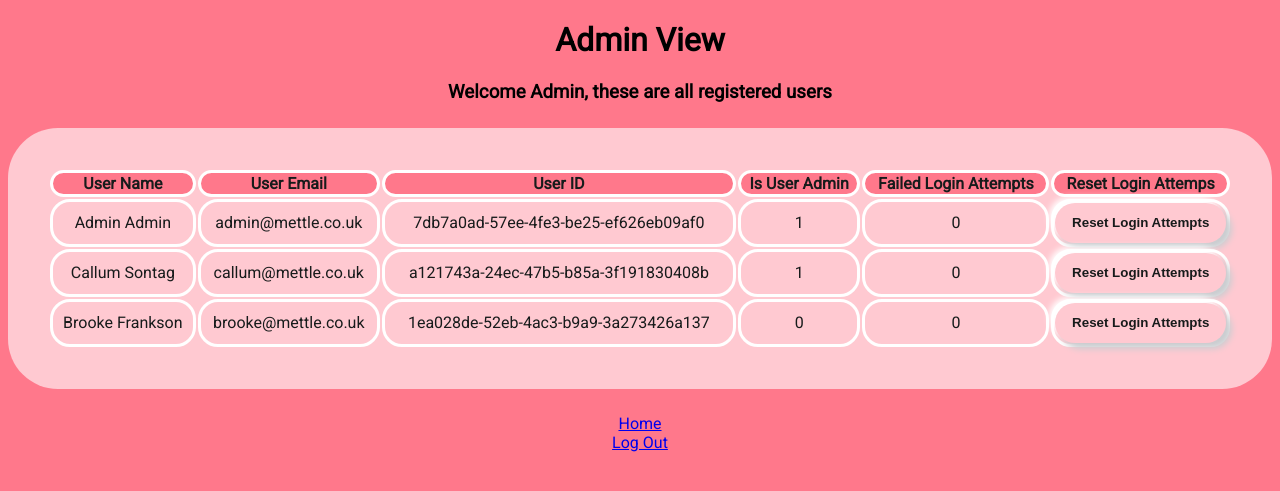
After one commit to callumsontag/assetManagement, a Flask app: page /admin_view/7db7a0ad-57ee-4fe3-be25-ef626eb09af0/ in a window 1280 px wide. The commit adds this page. Shown: the top 491 px of the page. Run offline with Flask 3, Linux system fonts and the light colour scheme; a user stored in the database is signed in; data comes from the database, SQL or seed files in the repository; both versions use the stored data as it was after the commit.

Commit message:
added admin view and validation

```diff
--- a/app.py
+++ b/app.py
@@ -3,9 +3,11 @@ import os
 import random
 from flask import Flask, flash, render_template, redirect, url_for, request
 from flask_login import LoginManager, login_required, current_user, UserMixin, login_user, logout_user
+from sqlalchemy import text
 from werkzeug.security import generate_password_hash, check_password_hash
 from dotenv import load_dotenv
 from flask_sqlalchemy import SQLAlchemy
+import logging
 import uuid
 
 basedir = os.path.abspath(os.path.dirname(__file__))
@@ -22,6 +24,16 @@ login_manager.init_app(app)
 
 db = SQLAlchemy(app)
 
+# Configures logging
+# logging.basicConfig(filename='app.log', level=logging.ERROR,
+#                     format='%(asctime)s - %(levelname)s - %(message)s')
+logger = logging.getLogger('app')
+logger.setLevel(logging.DEBUG)
+formatter = logging.Formatter(
+    '%(asctime)s - %(name)s - %(levelname)s - %(message)s')
+file_handler = logging.FileHandler('.app.log')
+file_handler.setFormatter(formatter)
+logger.addHandler(file_handler)
 
 load_dotenv()
 env_path = Path('.')/'.env'
@@ -43,6 +55,7 @@ class User(UserMixin, db.Model):
     last_name = db.Column(db.String(100))
     password = db.Column(db.String(100), nullable=False)
     is_admin = db.Column(db.Integer, default=0)
+    attempted_logins = db.Column(db.Integer, default=0)
     # assets doesn't direct show on the User table itself but it represents the relationship
     # between the User and Assets Models, and allows the access
     # of the related Asset records associated with a particular user
@@ -64,54 +77,67 @@ def homepage():
 
 @app.route('/register', methods=['GET', 'POST'])
 def register():
-    if request.method == 'POST':
-        email = request.form['email']
-        first_name = request.form['firstName']
-        last_name = request.form['lastName']
-        password = request.form['password']
-        is_admin = False
-        # user_id is randomly assigned a uuid
-        user_id = str(uuid.uuid4())
+    try:
+        if request.method == 'POST':
+            email = request.form['email']
+            first_name = request.form['firstName']
+            last_name = request.form['lastName']
+            password = request.form['password']
+            is_admin = False
+            # user_id is randomly assigned a uuid
+            user_id = str(uuid.uuid4())
 
-        # if this returns a user, then the email already exists in database
-        user = User.query.filter_by(email=email).first()
+            # if this returns a user, then the email already exists in database
+            user = User.query.filter_by(email=email).first()
 
-        if user:  # if a user is found, this redirects user back to register page so user can try again
-            flash('Email address ia already in use')
-            return redirect(url_for('register'))
+            if user:  # if a user is found, this redirects user back to register page so user can try again
+                flash('An error occured during registration')
+                logger.error(
+                    'Registration attempted with email address already in use: %s', str(email))
+                return redirect(url_for('register'))
 
-        new_user = User(email=email, first_name=first_name, last_name=last_name, is_admin=is_admin, user_id=user_id,
-                        password=generate_password_hash(password, method='sha256'))
+            new_user = User(email=email, first_name=first_name, last_name=last_name, is_admin=is_admin, user_id=user_id,
+                            password=generate_password_hash(password, method='sha256'))
 
-        # adds the new user to the database with a sha256 hashed password
-        db.session.add(new_user)
-        db.session.commit()
-        return redirect(url_for('login'))
+            # adds the new user to the database with a sha256 hashed password
+            db.session.add(new_user)
+            db.session.commit()
+            return redirect(url_for('login'))
+    except Exception as e:
+        logger.error('An error occurred at register: %s', str(e))
     return render_template('register.html')
 
 
 @app.route('/login', methods=['GET', 'POST'])
 def login():
-    if request.method == 'POST':
-        email = request.form['email']
-        password = request.form['password']
+    try:
+        if request.method == 'POST':
+            email = request.form['email']
+            password = request.form['password']
 
-        user = User.query.filter_by(email=email).first()
+            user = User.query.filter_by(email=email).first()
 
-        # take the user-supplied password, hash it, and compare it to the hashed password in the database
-        if not user or not check_password_hash(user.password, password):
-            flash('Please check your login details and try again.')
-            # if the user doesn't exist or password is wrong, renders the page with the previously entered email stored in the form
-            return render_template('login.html', email=email)
+            # take the user-supplied password, hash it, and compare it to the hashed password in the database
+            if not user or not check_password_hash(user.password, password) or user.attempted_logins >= 5:
+                flash('Please check your login details and try again.')
+                user.attempted_logins += 1
+                db.session.commit()
+                logger.error('Invalid login attempt: %s', str(email))
+                # if the user doesn't exist or password is wrong, renders the page with the previously entered email stored in the form
+                return render_template('login.html', email=email)
 
-        # if the above check passes, then we know the user has the right credentials and the user is taken to their assets page
-        login_user(user)
-        return redirect(url_for('assets', user_id=current_user.user_id))
+            # if the above check passes, then we know the user has the right credentials and the user is taken to their assets page
+            login_user(user)
+
+            return redirect(url_for('assets', user_id=current_user.user_id))
+    except Exception as e:
+        logger.error('An error occurred at login: %s', str(e))
     return render_template('login.html', email="")
 
 
 @app.route('/home', methods=['GET', 'POST'])
 def home():
+    db.create_all()
     return render_template("home.html")
 
 
@@ -150,7 +176,7 @@ def edit_asset(user_id, asset_id):
             db.session.commit()
             return redirect(url_for('assets', user_id=user_id))
     else:
-        return "User or asset not found"
+        return "Invalid permissions"
     return render_template("edit_asset.html", user=user, asset=asset)
 
 
@@ -158,8 +184,6 @@ def edit_asset(user_id, asset_id):
 @login_required
 def assets(user_id):
     user = User.query.get(user_id)
-    print(current_user)
-    print(User.query.get(user_id))
     # ensures users can only view their own assets
     if user and user == current_user:
         # if user is admin then return all user assets
@@ -171,7 +195,7 @@ def assets(user_id):
             assets = user.assets
             return render_template('assets.html', user=user, assets=assets)
     else:
-        return "Invalid permissions or user not found"
+        return "Invalid permissions"
 
 
 @app.route("/delete_asset/<user_id>/<asset_id>", methods=["GET", "POST"])
@@ -186,7 +210,38 @@ def delete_asset(user_id, asset_id):
         db.session.commit()
         return redirect(url_for('assets', user_id=user_id))
     else:
-        return "Access denied, only admins can delete assets"
+        logger.error(
+            'Attempted delete assets request without permissions: %s', str(current_user))
+        return "Access denied"
+
+
+@app.route("/admin_view/<user_id>/", methods=["GET", "POST"])
+@login_required
+def admin_view(user_id):
+    user = User.query.get(user_id)
+    # checks that the user is an admin, as only admins can view all users
+    if user == current_user and current_user.is_admin:
+        users = User.query.all()
+        return render_template('admin_view.html', user=user, users=users)
+    else:
+        logger.error(
+            'Attempted admin view access without permissions: %s', str(current_user))
+        return "Access denied"
+
+
+@app.route("/reset_login/<user_id>", methods=["GET", "POST"])
+@login_required
+def reset_login(user_id):
+    # checks that the user is an admin, as only admins can delete assets
+    if current_user.is_admin:
+        user = User.query.get(user_id)
+        user.attempted_logins = 0
+        db.session.commit()
+        return redirect(url_for('admin_view', user_id=current_user.user_id))
+    else:
+        logger.error(
+            'Attempted reset login attemps without permissions: %s', str(current_user))
+        return "Access denied"
 
 
 @app.route("/logout")
--- a/static/assets.js
+++ b/static/assets.js
@@ -7,6 +7,10 @@ document.onreadystatechange = function () {
     const deleteForms = document.querySelectorAll(".deleteForm");
     for (let i = 0; i < deleteForms.length; i++) {
       deleteForms[i].onsubmit = onDeleteEventHandler;
+    }
+    const resetLogins = document.querySelectorAll(".resetLogin");
+    for (let i = 0; i < resetLogins.length; i++) {
+      resetLogins[i].onsubmit = onResetLoginEventHandler;
     }
   }
 };
@@ -19,3 +23,7 @@ function onDeleteEventHandler() {
 function onLogoutEventHandler() {
   return confirm("Are you sure you want to Log Out?");
 }
+// used to display the confirmation modal when logging out
+function onResetLoginEventHandler() {
+  return confirm("Are you sure you want reset login attemps?");
+}
--- /dev/null
+++ b/templates/admin_view.html
@@ -0,0 +1,39 @@
+<!DOCTYPE html>
+<html>
+<head>
+    <title>Users</title>
+    <link rel="stylesheet" href="/static/assets.css">
+    <script src="/static/assets.js"></script>
+</head>
+<body>
+    <h1>Admin View</h1>
+    <h3>Welcome {{ current_user.first_name }}, these are all registered users</h3>
+    <table class="assets-table">
+        <tr>
+            <th>User Name</th>
+            <th>User Email</th>
+            <th>User ID</th>
+            <th>Is User Admin</th>
+            <th>Failed Login Attempts</th>
+            <th>Reset Login Attemps</th>
+        </tr>
+        {% for user in users %}
+        <tr>
+            <td>{{ user.first_name }} {{ user.last_name }}</td>
+            <td>{{ user.email }}</td>
+            <td>{{ user.user_id }}</td>
+            <td>{{ user.is_admin }}</td>
+            <td>{{ user.attempted_logins }}</td>
+            <td>
+                <form method="POST" action="{{ url_for('reset_login', user_id=user.user_id) }}" class="resetLogin">
+                    <button>Reset Login Attempts</button>
+                </form>
+            </td>
+        </tr>
+        {% endfor %}
+    </table>
+    <a href="{{ url_for('home') }}">Home</a>
+    <br>
+    <a href="{{ url_for('logout') }}" id="logoutButton">Log Out</a>
+</body>
+</html>
--- a/templates/assets.html
+++ b/templates/assets.html
@@ -44,6 +44,9 @@
     </table>
     <a href="{{ url_for('create_asset') }}">Create an Asset</a>
     <br>
+    {% if current_user.is_admin %}
+    <a href="{{ url_for('admin_view', user_id=current_user.user_id) }}">Admin View</a>
+    {% endif %}
     <br>
     <a href="{{ url_for('logout') }}" id="logoutButton">Log Out</a>
 </body>
```
Also changed, not shown: templates/userForms.py (added, +24 -0 lines), test_new.py (added, +39 -0 lines), assetManagementDatabase.db, assetManagementDatabase2.db (added), 1 other file.
